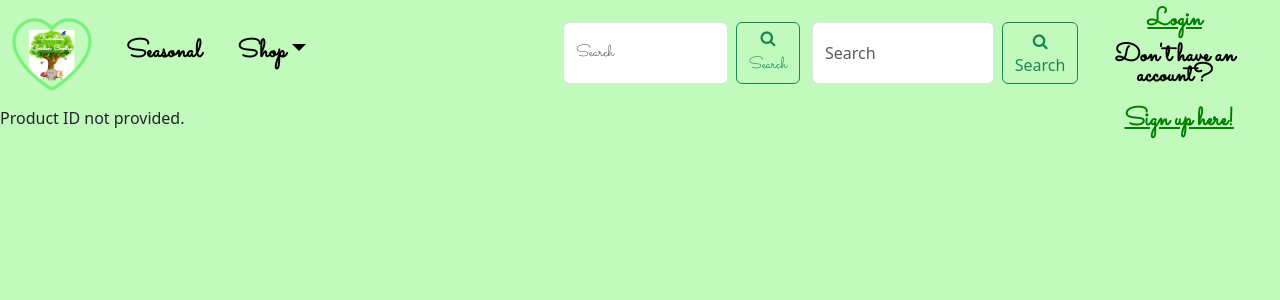
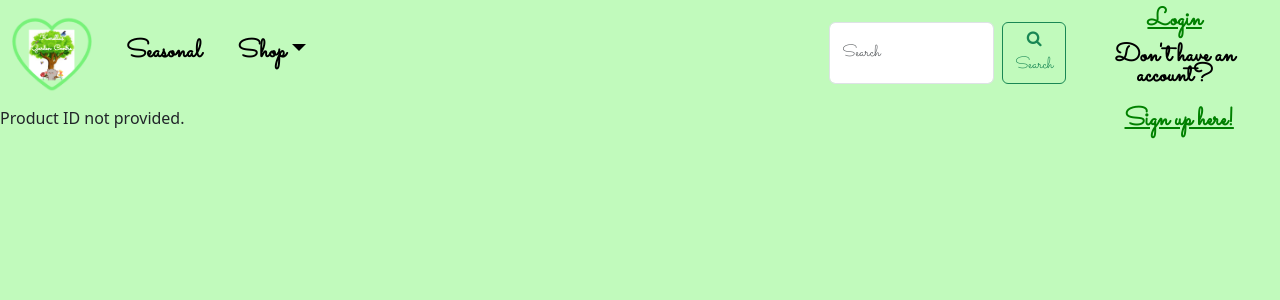
Before and after one commit to BlebaSbluzu/KorellaProject, a PHP site: page /Pages/Product.php in a window 1280 px wide. Shown: the top 300 px of the page. Run offline with PHP 8.4, Linux system fonts and the light colour scheme; a stand-in replaces the project's code that opens the database connection; some libraries are stand-ins or nearby versions.

Commit message:
Update navbar.php

```diff
--- a/Layout/navbar.php
+++ b/Layout/navbar.php
@@ -96,15 +96,11 @@ Sign up here!
 
                     </ul>
                 </li>
-            </ul>
-            <form class="d-flex" role="search">
-                <input class="form-control me-2" type="search" placeholder="Search" aria-label="Search">
-                <button class="btn btn-outline-success" type="submit"><i class="fa fa-search" aria-hidden="true"></i>Search</button>
-            </form>
 
 
-        </div>
-    </div>
+
+
+
                 <?php
                 if (isset($_SESSION['Username'])){
 
@@ -152,12 +148,15 @@ Sign up here!
 
 
 
+        <form class="d-flex" role="search">
+            <input class="form-control me-2" type="search" placeholder="Search" aria-label="Search">
+            <button class="btn btn-outline-success" type="submit"><i class="fa fa-search" aria-hidden="true"></i>Search</button>
+        </form>
 
-
-            <form class="d-flex" role="search">
-                <input class="form-control me-2" type="search" placeholder="Search" aria-label="Search">
-                <button class="btn btn-outline-success" type="submit"><i class="fa fa-search" aria-hidden="true"></i>Search</button>
-            </form>
+<!--            <form class="d-flex" role="search">-->
+<!--                <input class="form-control me-2" type="search" placeholder="Search" aria-label="Search">-->
+<!--                <button class="btn btn-outline-success" type="submit"><i class="fa fa-search" aria-hidden="true"></i>Search</button>-->
+<!--            </form>-->
 
 
 
```
